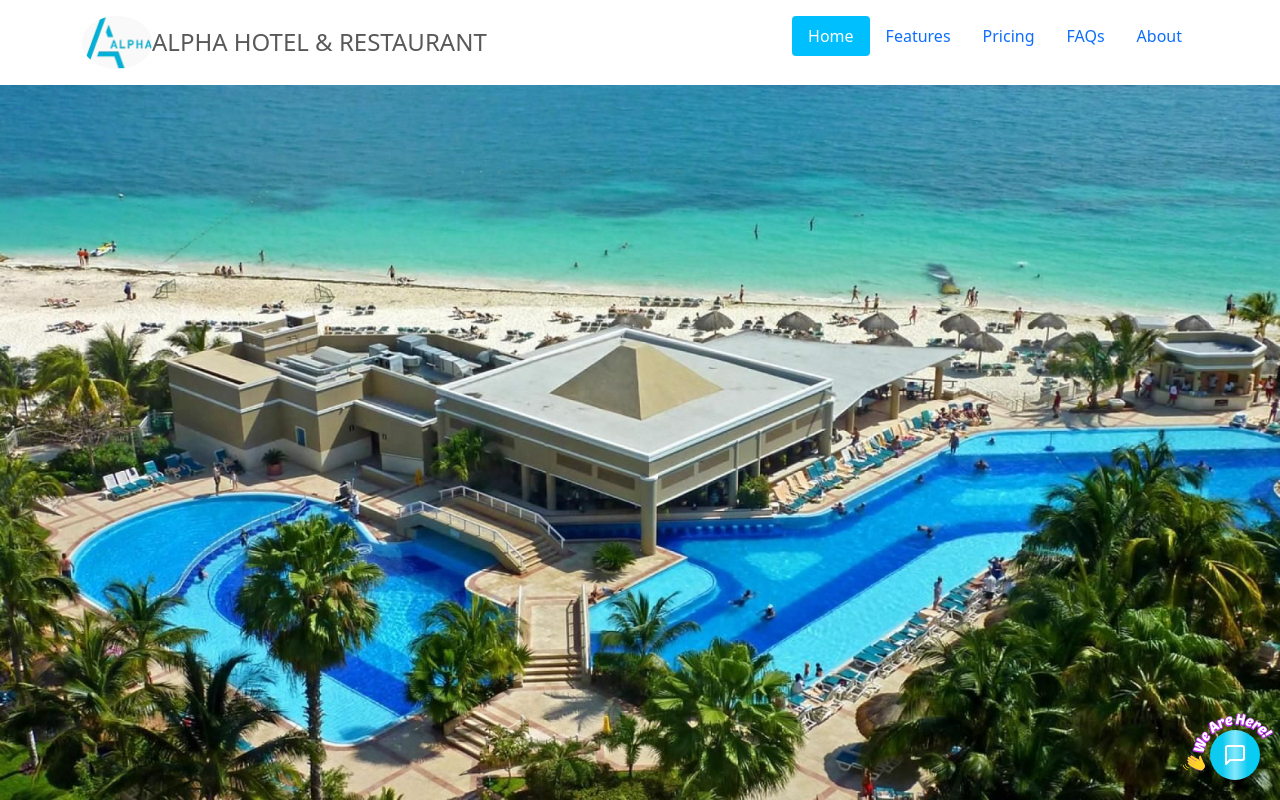
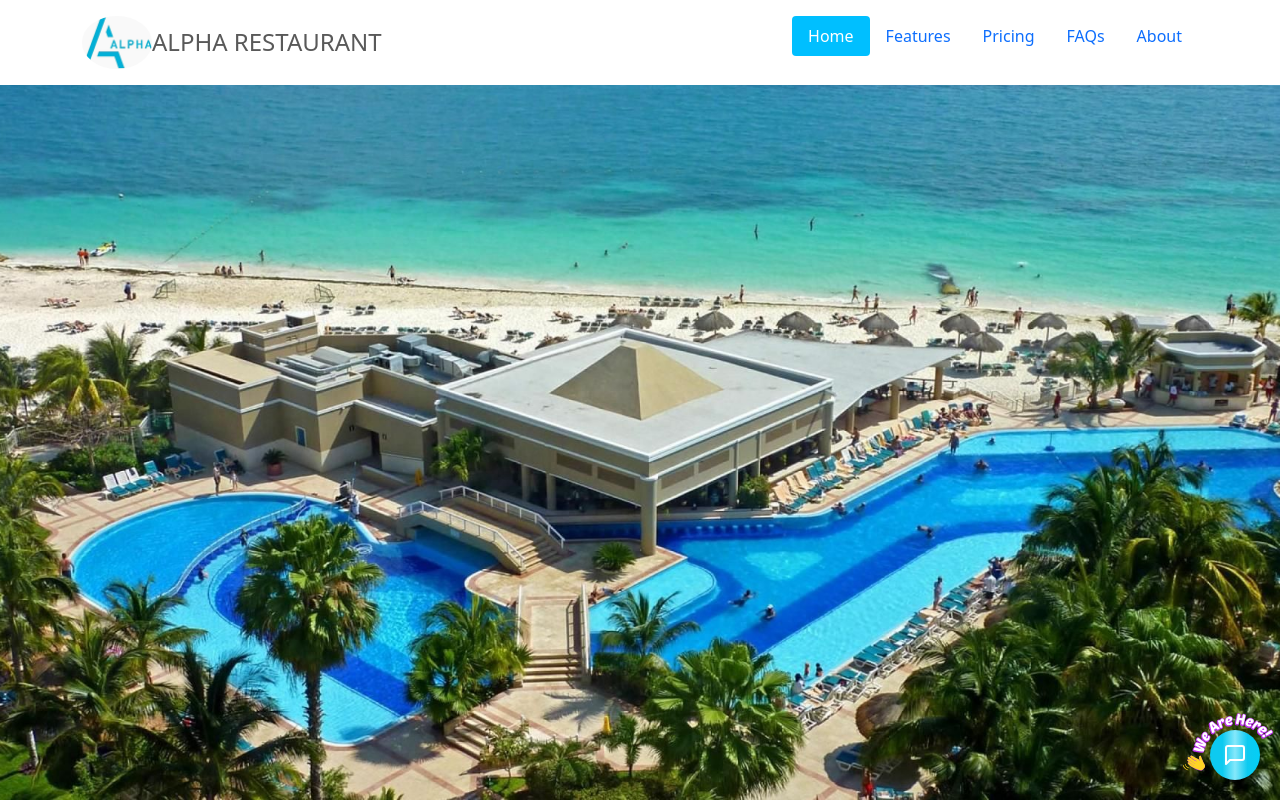
Before and after one commit to Priyanka95Rajendra/ChatBot, a plain HTML site: page index.html in a window 1280 px wide. Drawn offline with nearby package versions, Linux system fonts and the light colour scheme.

Commit message:
verbiage update1

```diff
--- a/index.html
+++ b/index.html
@@ -7,7 +7,7 @@
   <meta name="description" content="">
   <meta name="author" content="Mark Otto, Jacob Thornton, and Bootstrap contributors">
   <meta name="generator" content="Hugo 0.87.0">
-  <title>Alpha Hotel & Resort</title>
+  <title>Alpha Restaurant</title>
 
   <link rel="canonical" href="https://getbootstrap.com/docs/5.1/examples/headers/">
 
@@ -58,7 +58,7 @@
 
   <svg xmlns="http://www.w3.org/2000/svg" style="display: none;">
     <symbol id="bootstrap" viewBox="0 0 118 94">
-      <title>ALPHA HOTEL & RESTAURANT</title>
+      <title>ALPHA RESTAURANT</title>
       <path fill-rule="evenodd" clip-rule="evenodd"
         d="M24.509 0c-6.733 0-11.715 5.893-11.492 12.284.214 6.14-.064 14.092-2.066 20.577C8.943 39.365 5.547 43.485 0 44.014v5.972c5.547.529 8.943 4.649 10.951 11.153 2.002 6.485 2.28 14.437 2.066 20.577C12.794 88.106 17.776 94 24.51 94H93.5c6.733 0 11.714-5.893 11.491-12.284-.214-6.14.064-14.092 2.066-20.577 2.009-6.504 5.396-10.624 10.943-11.153v-5.972c-5.547-.529-8.934-4.649-10.943-11.153-2.002-6.484-2.28-14.437-2.066-20.577C105.214 5.894 100.233 0 93.5 0H24.508zM80 57.863C80 66.663 73.436 72 62.543 72H44a2 2 0 01-2-2V24a2 2 0 012-2h18.437c9.083 0 15.044 4.92 15.044 12.474 0 5.302-4.01 10.049-9.119 10.88v.277C75.317 46.394 80 51.21 80 57.863zM60.521 28.34H49.948v14.934h8.905c6.884 0 10.68-2.772 10.68-7.727 0-4.643-3.264-7.207-9.012-7.207zM49.948 49.2v16.458H60.91c7.167 0 10.964-2.876 10.964-8.281 0-5.406-3.903-8.178-11.425-8.178H49.948z">
       </path>
@@ -75,7 +75,7 @@
 
           <img src="alphalogo1.jpg" alt="Avatar" style="width:70px; border-radius: 100%;">
 
-          <span class="fs-4" style="color: #595959;">ALPHA HOTEL & RESTAURANT</span>
+          <span class="fs-4" style="color: #595959;">ALPHA RESTAURANT</span>
         </a>
 
         <ul class="nav nav-pills">
@@ -91,7 +91,7 @@
     <div class="chat-screen">
       <div class="chat-header" style>
         <div class="chat-header-title">
-           Alpha Hotel & Restaurant Online Assistant
+           Alpha Restaurant Online Assistant
         </div>
 
       </div>
```
